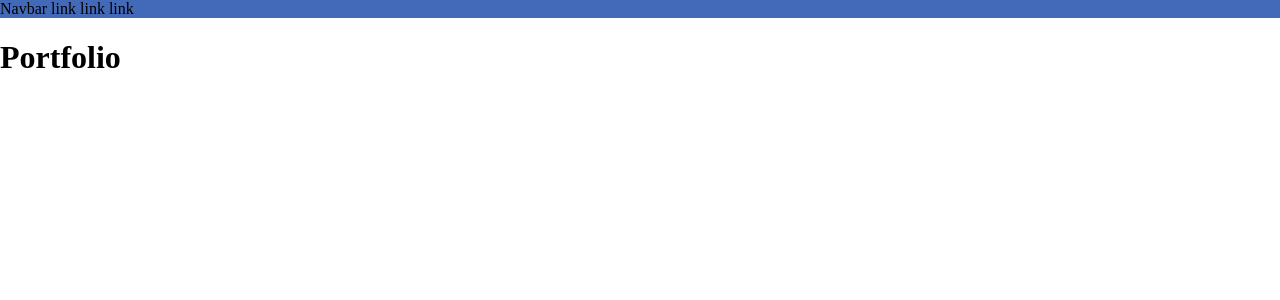
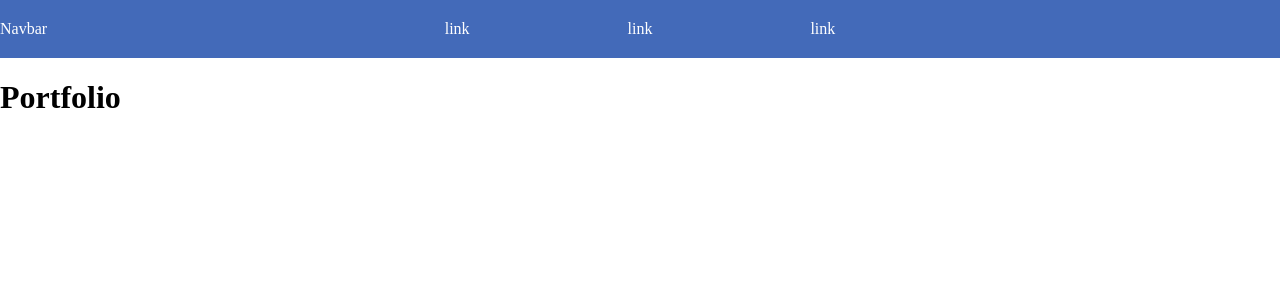
Before and after one commit to aHugues/portfolio, an Angular app: page / in a window 1280 px wide. Shown: the top 300 px of the page. Built offline with nearby package versions, Linux system fonts and the light colour scheme.

Commit message:
Improve basic look for navbar

```diff
--- a/src/app/navbar/navbar-button/navbar-button.component.html
+++ b/src/app/navbar/navbar-button/navbar-button.component.html
@@ -1,5 +1,5 @@
-<span>
-
-  link
-
+<span class="navbar-element-content">
+  <span class="navbar-link">
+    <a>link</a>
+  </span>
 </span>
--- a/src/app/navbar/navbar/navbar.component.html
+++ b/src/app/navbar/navbar/navbar.component.html
@@ -1,8 +1,23 @@
-<div class=navbar-container>
-  Navbar
+<div class="navbar-container">
 
-  <app-navbar-button></app-navbar-button>
-  <app-navbar-button></app-navbar-button>
-  <app-navbar-button></app-navbar-button>
+  <span class="navbar-element-static">
+    <span class="navbar-title">Navbar</span>
+  </span>
+
+  <span class="spacer-1"></span>
+
+  <span class="navbar-element">
+    <app-navbar-button></app-navbar-button>
+  </span>
+
+  <span class="navbar-element">
+    <app-navbar-button></app-navbar-button>
+  </span>
+
+  <span class="navbar-element">
+    <app-navbar-button></app-navbar-button>
+  </span>
+
+  <span class="spacer-2"></span>
 
 </div>
--- a/src/styles/colors.css
+++ b/src/styles/colors.css
@@ -1,4 +1,5 @@
 :root {
 
   --primary: #436AB9;
+  --primary-hover: #174db7;
 }
--- a/src/styles/navbar.css
+++ b/src/styles/navbar.css
@@ -3,8 +3,51 @@
 
 /* container for the whole top navbar */
 .navbar-container {
+    display: flex;
+    flex-direction: row;
+    vertical-align: center;
     background-color: var(--primary, #436AB9);
-    width: 100;
+    width: 100%;
     margin-left: 0;
     margin-right: 0;
 }
+
+.spacer-1 {
+  flex: 1;
+}
+
+.spacer-2 {
+  flex: 2;
+}
+
+.navbar-element-static {
+  flex: 1;
+  padding-top: 20px;
+  padding-bottom: 20px;
+}
+
+.navbar-element {
+  flex: 1;
+  padding-top: 20px;
+  padding-bottom: 20px;
+}
+
+
+.navbar-element:hover {
+  background-color: var(--primary-hover, #174db7);
+}
+
+.navbar-link {
+    margin: auto;
+    color: white;
+
+}
+
+.navbar-title {
+    color: white;
+}
+
+.navbar-element-content {
+  display: flex;
+
+}
```
